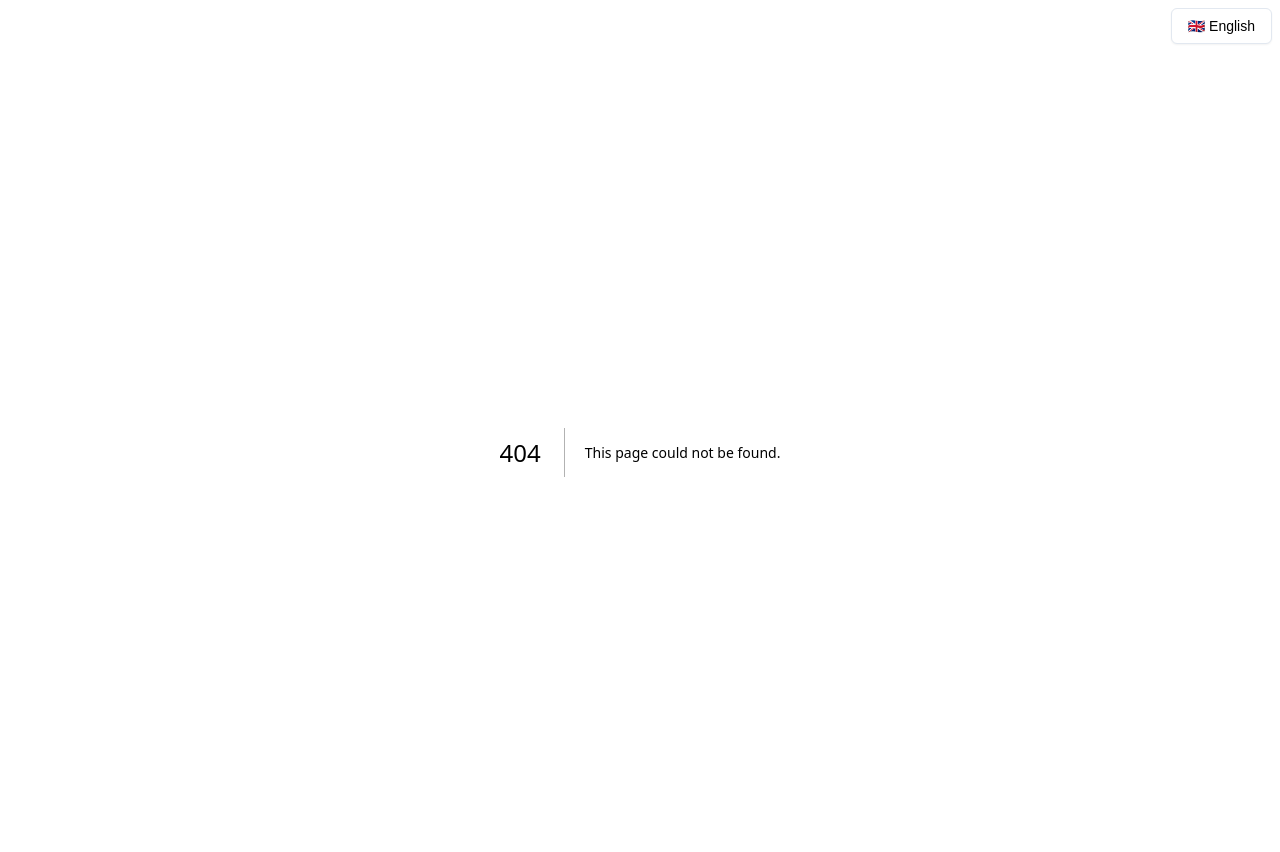
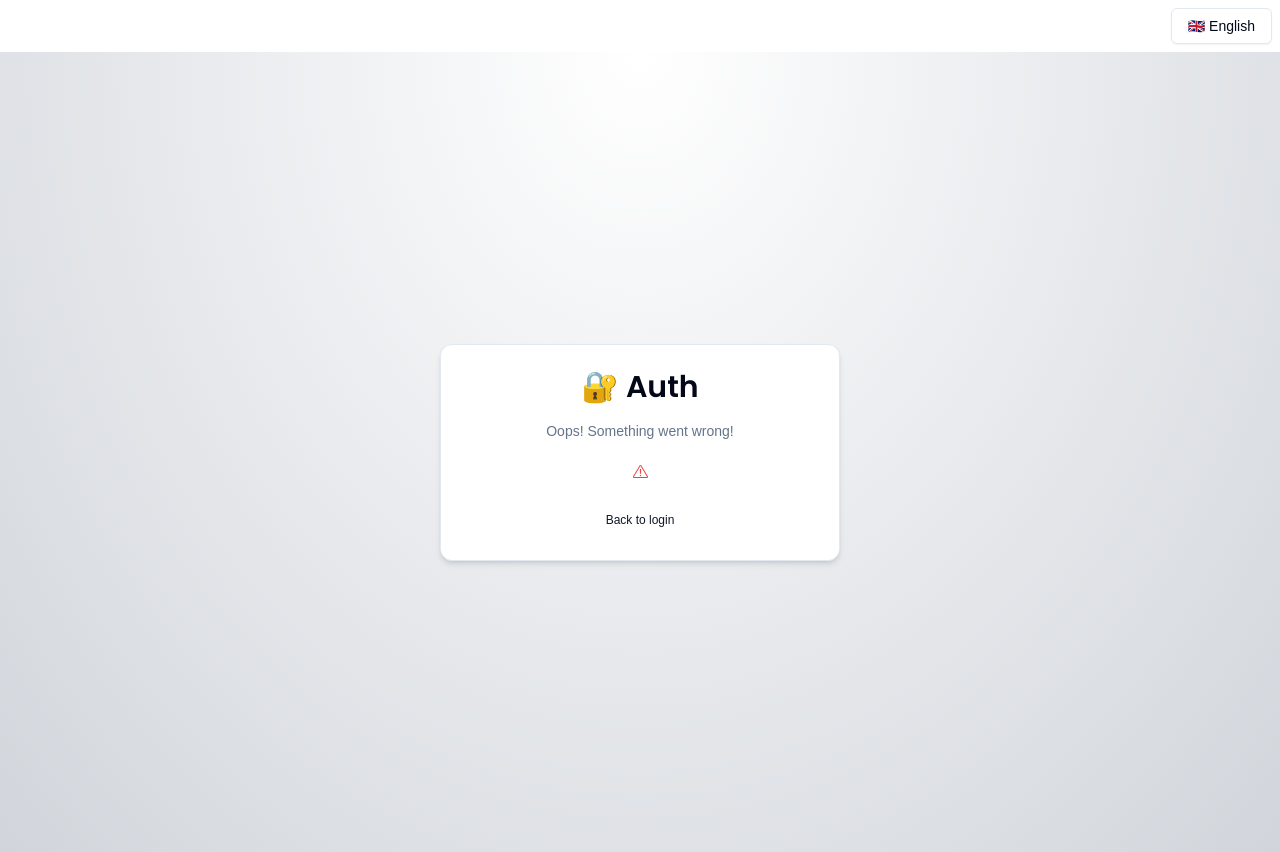
Before and after one commit to Belendia/SnapView, a Next.js app: page /auth/error in a window 1280 px wide. Before the commit this address had no page. Built offline with nearby package versions, Linux system fonts and the light colour scheme.

Commit message:
Add custom error page

```diff
--- /dev/null
+++ b/app/auth/error/page.tsx
@@ -0,0 +1,7 @@
+import { ErrorCard } from "@/components/auth/error-card";
+
+const AuthErrorPage = () => {
+  return <ErrorCard />;
+};
+
+export default AuthErrorPage;
--- a/app/auth/login/page.tsx
+++ b/app/auth/login/page.tsx
@@ -1,9 +1,7 @@
 import { LoginForm } from "@/components/auth/login-form";
 
 const LoginPage = () => {
-  return (
-    <LoginForm />
-  );
-}
+  return <LoginForm />;
+};
 
 export default LoginPage;
--- a/auth.ts
+++ b/auth.ts
@@ -12,6 +12,10 @@
   signOut,
 } = NextAuth({
   ...authConfig,
+  pages: {
+    signIn: "/auth/login",
+    error: "/auth/error",
+  },
   callbacks: {
     async session({ token, session }) {
       if (token.sub && session.user) {
--- /dev/null
+++ b/components/auth/error-card.tsx
@@ -0,0 +1,17 @@
+import { ExclamationTriangleIcon } from "@radix-ui/react-icons";
+
+import { CardWrapper } from "@/components/auth/card-wrapper";
+
+export const ErrorCard = () => {
+  return (
+    <CardWrapper
+      headerLabel="Oops! Something went wrong!"
+      backButtonHref="/auth/login"
+      backButtonLabel="Back to login"
+    >
+      <div className="w-full flex justify-center items-center">
+        <ExclamationTriangleIcon className="text-destructive" />
+      </div>
+    </CardWrapper>
+  );
+};
```
